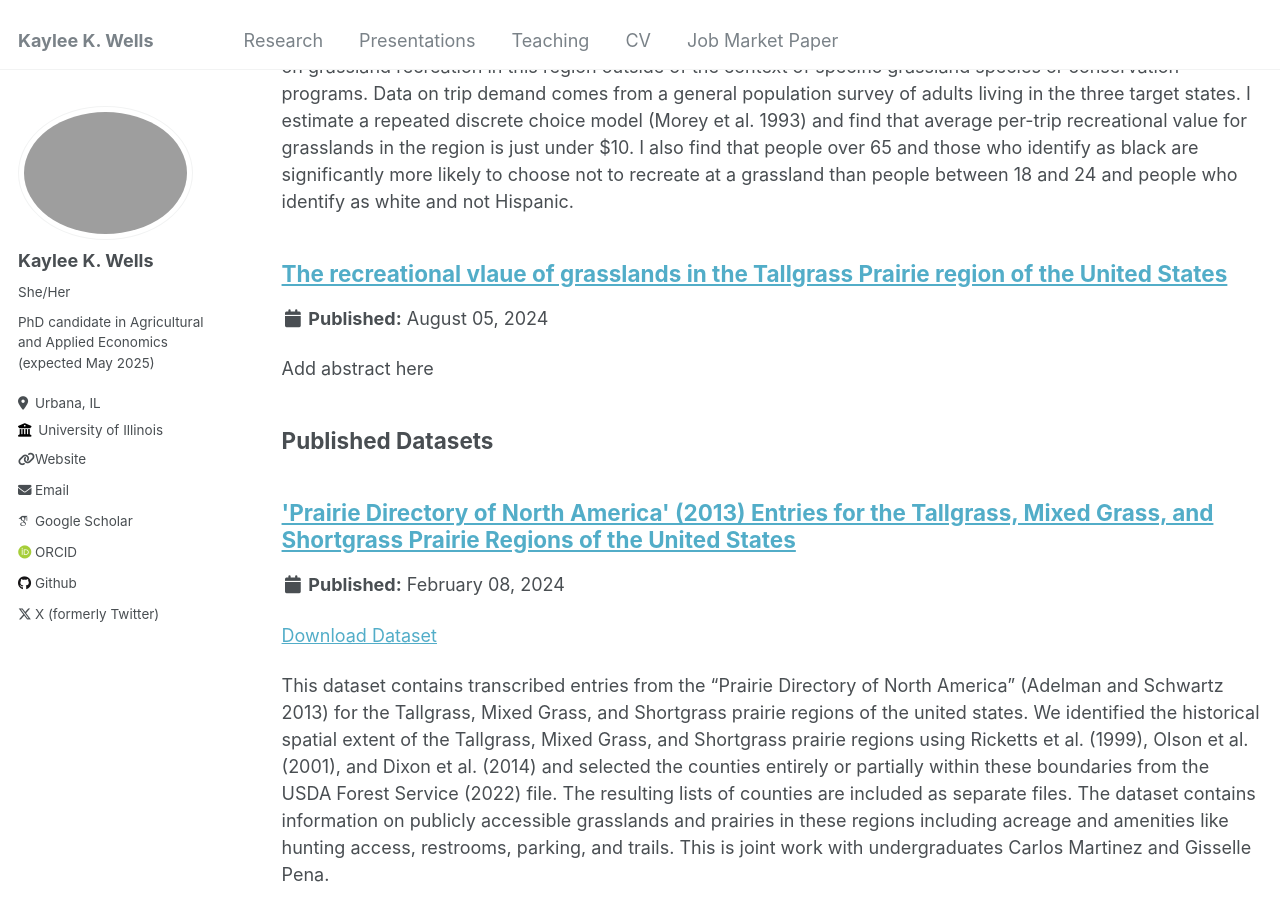
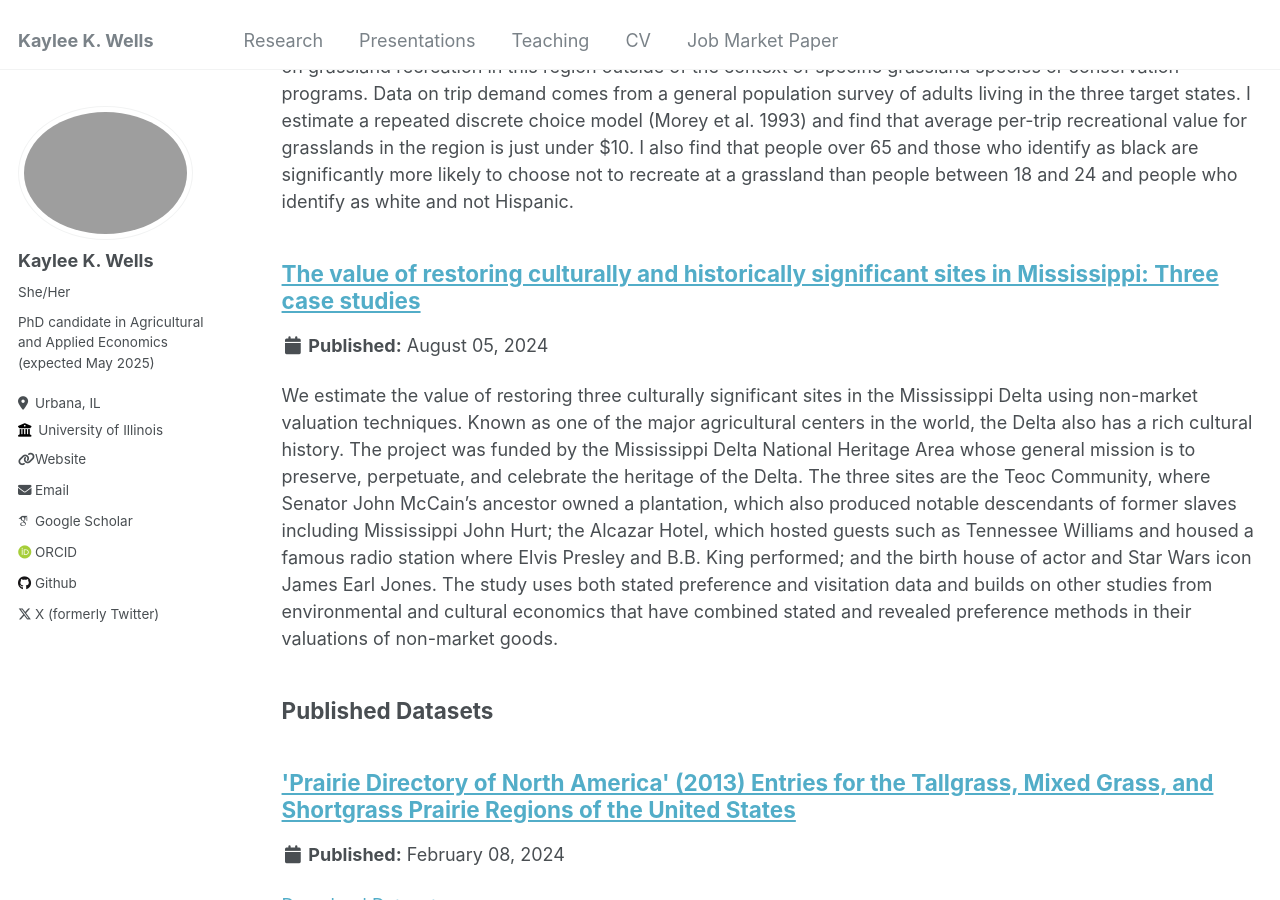
Before and after one commit to KayleeWells/KayleeWells.github.io, a Jekyll site: the page built from _pages/research.md, in a window 1280 px wide and 900 px high, scrolled down 1062 px. Built offline with Jekyll 4.4.1, drawn with Linux system fonts in a browser that asks for light colours; some web fonts are replaced.

Commit message:
Update 1cultvalue.md

```diff
--- a/_wip/1cultvalue.md
+++ b/_wip/1cultvalue.md
@@ -1,6 +1,7 @@
 ---
-title: "The recreational vlaue of grasslands in the Tallgrass Prairie region of the United States"
+title: "The value of restoring culturally and historically significant sites in Mississippi: Three case studies"
+Coauthors: 'Matthew G. Interis'
 collection: wip
 permalink: /wip/3cultvalue
-excerpt: 'Add abstract here'
+excerpt: 'We estimate the value of restoring three culturally significant sites in the Mississippi Delta using non-market valuation techniques. Known as one of the major agricultural centers in the world, the Delta also has a rich cultural history. The project was funded by the Mississippi Delta National Heritage Area whose general mission is to preserve, perpetuate, and celebrate the heritage of the Delta. The three sites are the Teoc Community, where Senator John McCain’s ancestor owned a plantation, which also produced notable descendants of former slaves including Mississippi John Hurt; the Alcazar Hotel, which hosted guests such as Tennessee Williams and housed a famous radio station where Elvis Presley and B.B. King performed; and the birth house of actor and Star Wars icon James Earl Jones. The study uses both stated preference and visitation data and builds on other studies from environmental and cultural economics that have combined stated and revealed preference methods in their valuations of non-market goods.'
 ---
```
